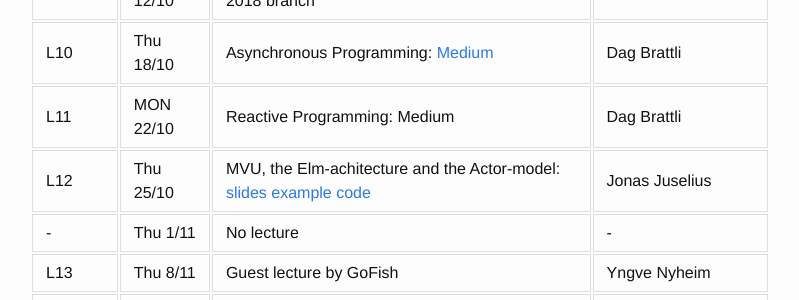
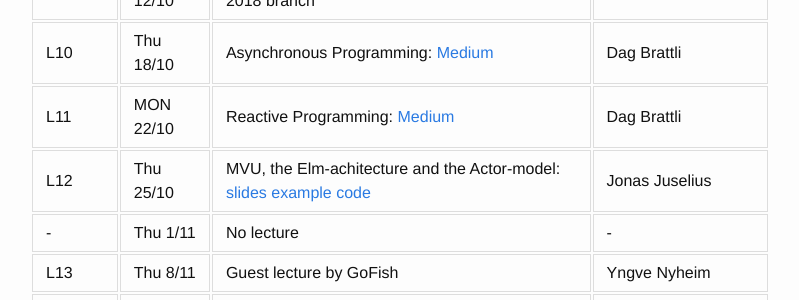
Before and after one commit to uit-inf-2202-f18/uit-inf-2202-f18.github.io, a Jekyll site: the page built from index.md, in a window 1280 px wide and 900 px high, scrolled down 1340 px. Shown: the part 152-452 px from the top of the window, without its empty margins (240-1039 px from the left). Built offline with Jekyll 4.4.1, drawn with Linux system fonts in a browser that asks for light colours; our own code applies the rules of GitHub Pages for plain Markdown files; part of the change alters nothing that is shown.

```diff
--- a/index.md
+++ b/index.md
@@ -46,7 +46,7 @@ Refer to the lecture and mandatory assignment plan, and e-mails for which room i
 | L8      | Thu 11/10 | [Functional programming in F#](lectures/08-fsharp.pdf)                | Jonas Juselius |
 | L9      | FRI 12/10 | Live coding in F#: [example code](https://github.com/juselius/FSharpByExample) in the Live-UiT-2018 branch | Jonas Juselius |
 | L10     | Thu 18/10 | Asynchronous Programming: [Medium](https://medium.com/@dagbrattli/asynchronicity-in-f-eb4c952f0035) | Dag Brattli |
-| L11     | MON 22/10 | Reactive Programming: Medium           | Dag Brattli |
+| L11     | MON 22/10 | Reactive Programming: [Medium](https://medium.com/@dagbrattli/4540377d02fa)           | Dag Brattli |
 | L12     | Thu 25/10 | MVU, the Elm-achitecture and the Actor-model: [slides]( https://github.com/juselius/FSharpByExample/tree/master/slides) [example code](https://github.com/juselius/FSharpByExample)  | Jonas Juselius |
 | -       | Thu 1/11  | No lecture                                    | -         |
 | L13     | Thu 8/11  | Guest lecture by GoFish                       | Yngve Nyheim |
```
